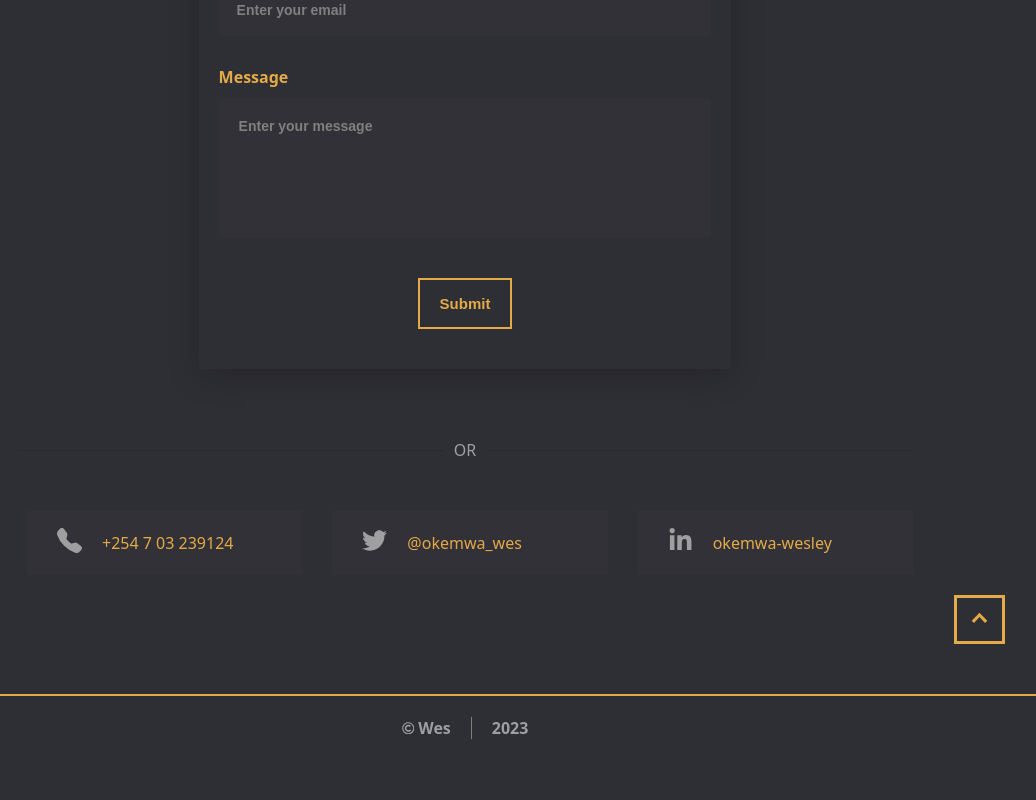
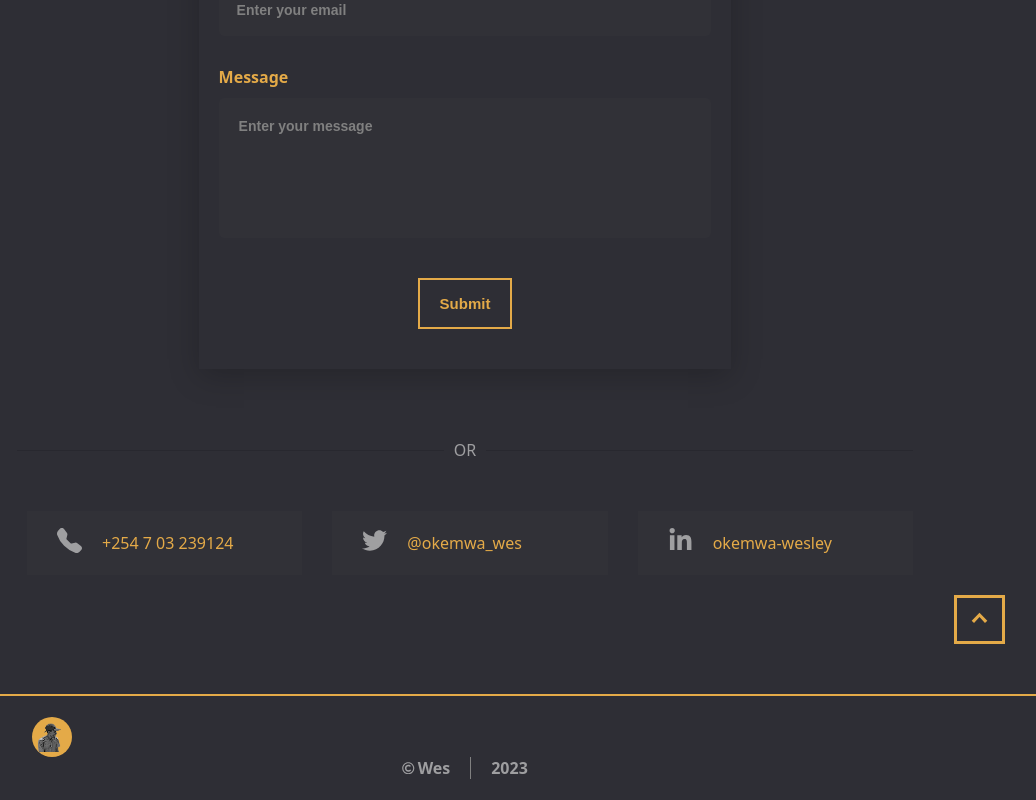
Before and after one commit to 1wes/Wes-Portfolio, a React (Create React App) app: page / in a window 1280 px wide. Shown: the part 3746-4546 px from the top of the page, without its empty margins (175-1211 px from the left). Before the commit the page ends 4506 px from the top, so only its background shows below. Built offline with nearby package versions, Linux system fonts and the light colour scheme; no server answers.

Commit message:
add image logo and position it to the far left

```diff
--- a/src/components/footer.css
+++ b/src/components/footer.css
@@ -1,16 +1,30 @@
 .footer{
     background-color: var(--services-color);
     padding: 21px;
-    display: flex;
-    align-items: center;
-    justify-content: center;
     font-size: 16px;
     font-weight: 600;
     border-top: 2px solid var(--accent-color);
 }
 
-.footer-content i{
+.footer-content{
+    width: 100%;
+}
+
+.footer-image{
+    display: flex;
+    margin: 0 auto;
+    width: 70%;
+}
+
+.copyright i{
     font-size: 12.5px;
+    margin:3px 3px 0 0;
+}
+
+.copyright{
+    display: flex;
+    align-items: center;
+    justify-content: center;
 }
 
 .footer span:nth-child(2){
--- a/src/components/footer.js
+++ b/src/components/footer.js
@@ -1,6 +1,7 @@
 import React from "react";
 import './footer.css';
 import { FaRegCopyright } from "react-icons/fa";
+import { LogoImage } from "./navbar";
 
 let Footer=()=>{
 
@@ -9,9 +10,14 @@ let Footer=()=>{
         <React.Fragment>
             <div className="footer">
                 <div className="footer-content">
-                <i><FaRegCopyright/></i>
-                <span> Wes</span>
-                <span>{new Date().getFullYear()}</span>
+                    <div className="footer-image">
+                        <LogoImage/>
+                    </div>
+                    <div className="copyright">
+                        <i><FaRegCopyright/></i>
+                        <span> Wes</span>
+                        <span>{new Date().getFullYear()}</span>
+                    </div>
                 </div>
             </div>
         </React.Fragment>
```
